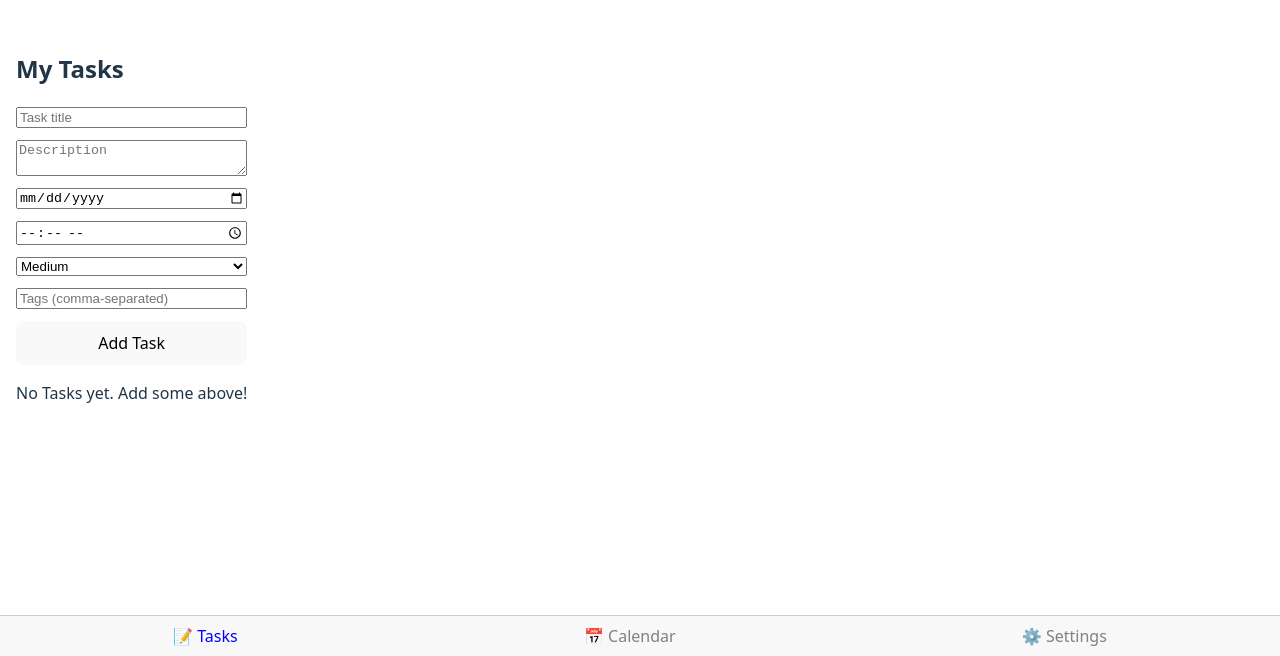
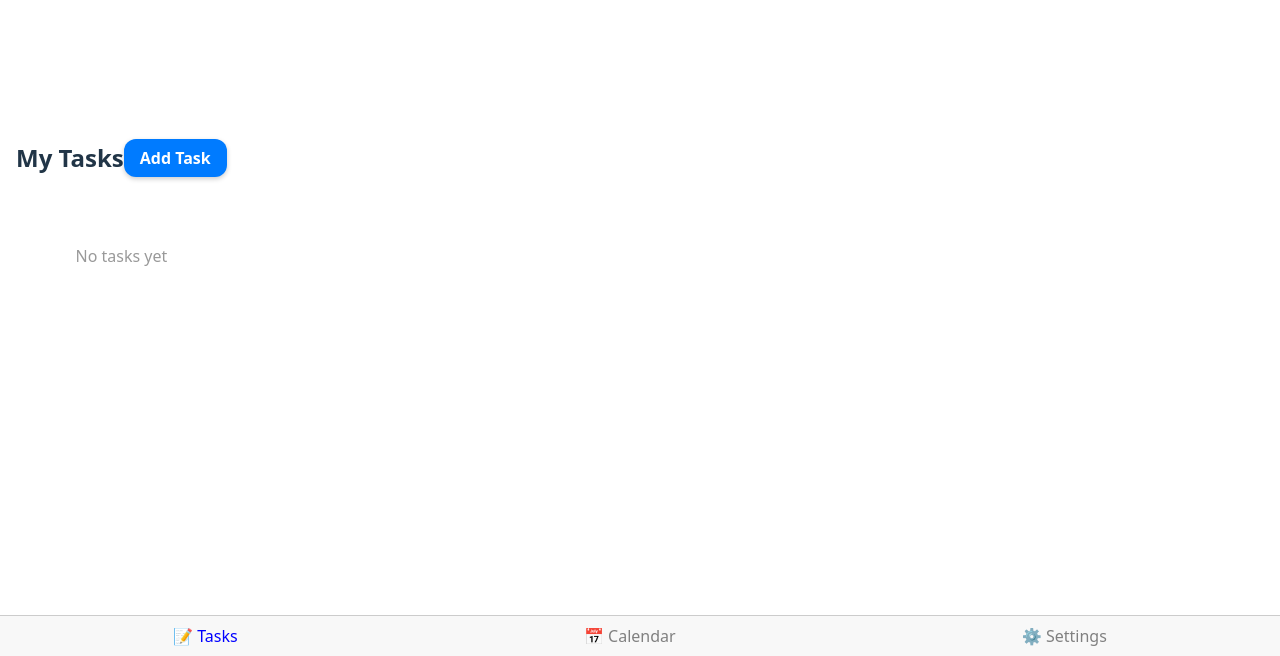
Before and after one commit to bhi049/my-pwa-app, a React (Vite) app: page / in a window 1280 px wide. Shown: the part 144-800 px from the top of the page. Built offline with nearby package versions, Linux system fonts and the light colour scheme.

Commit message:
task detail screen added and some styling improvements

```diff
--- a/src/components/TaskCard.tsx
+++ b/src/components/TaskCard.tsx
@@ -1,6 +1,7 @@
 import React from "react";
 import { Task } from "../types/Task";
 import styles from "../styles/TaskCard.module.css";
+import { useNavigate } from "react-router-dom";
 
 interface Props {
   task: Task;
@@ -20,6 +21,12 @@ const getPriorityClass = (priority: Task["priority"]) => {
 };
 
 const TaskCard: React.FC<Props> = ({ task }) => {
+  const navigate = useNavigate();
+
+  const handleOpen = () => {
+    navigate(`/task/${task.id}`);
+  };
+
   const dueDateStr = task.dueDate
     ? new Intl.DateTimeFormat(undefined, {
         dateStyle: "medium",
@@ -29,10 +36,18 @@ const TaskCard: React.FC<Props> = ({ task }) => {
 
   return (
     <div className={`${styles.card} ${getPriorityClass(task.priority)}`}>
-      <h3>{task.title}</h3>
-      {task.description && <p>{task.description}</p>}
-      <small>{dueDateStr}</small>
+      <div className={styles.cardContent}>
+        <div className={styles.textGroup}>
+          <h3>{task.title}</h3>
+          {task.description && <p>{task.description}</p>}
+          <small>{dueDateStr}</small>
+        </div>
+        <button className={styles.arrowBtn} onClick={handleOpen}>
+          ➔
+        </button>
+      </div>
     </div>
+
   );
 };
 
--- a/src/pages/Home.tsx
+++ b/src/pages/Home.tsx
@@ -1,23 +1,44 @@
-import React, { useState } from "react";
+import React, { useEffect, useState } from "react";
 import TaskForm from "../components/TaskForm";
 import TaskList from "../components/TaskList";
+import TaskCard from "../components/TaskCard";
 import { Task } from "../types/Task";
 import { loadTasks, saveTasks } from "../utils/storage";
+import styles from "../styles/Home.module.css";
 
 const Home: React.FC = () => {
-  const [tasks, setTasks] = useState<Task[]>(loadTasks());
+  const [tasks, setTasks] = useState<Task[]>([]);
+  const [showForm, setShowForm] = useState(false);
 
-  const handleTaskAdded = (newTask: Task) => {
-    const updatedTasks = [...tasks, newTask];
-    setTasks(updatedTasks);
-    saveTasks(updatedTasks);
+  useEffect(() => {
+    setTasks(loadTasks());
+  }, []);
+
+  const handleAddTask = (task: Task) => {
+    const updated = [...tasks, task];
+    setTasks(updated);
+    saveTasks(updated);
+    setShowForm(false); // Hide form after adding
   };
 
   return (
-    <div style={{ padding: "1rem", maxWidth: "600px", margin: "0 auto" }}>
-      <h2>My Tasks</h2>
-      <TaskForm onTaskAdded={handleTaskAdded} />
-      <TaskList key={tasks.length} />
+    <div className={styles.container}>
+      <div className={styles.header}>
+        <h2>My Tasks</h2>
+        <button className={styles.addButton} onClick={() => setShowForm(!showForm)}>
+          Add Task
+        </button>
+      </div>
+
+      {showForm && <TaskForm onTaskAdded={handleAddTask} />}
+
+      <div className={styles.taskList}>
+        {tasks.length === 0 ? (
+          <p className={styles.empty}>No tasks yet</p>
+        ) : (
+          tasks.map((task) => <TaskCard key={task.id} task={task} />)
+        )}
+      </div>
     </div>
   );
 };
--- /dev/null
+++ b/src/pages/TaskDetail.tsx
@@ -0,0 +1,43 @@
+import { useNavigate, useParams } from "react-router-dom";
+import { Task } from "../types/Task";
+import { loadTasks, saveTasks } from "../utils/storage";
+import styles from "../styles/TaskDetail.module.css";
+
+const TaskDetail: React.FC = () => {
+  const { id } = useParams<{ id: string }>();
+  const navigate = useNavigate();
+  const tasks = loadTasks();
+  const task = tasks.find((t) => t.id === id);
+
+  if (!task) {
+    return <p style={{ padding: "1rem" }}>Task not found.</p>;
+  }
+
+  const handleDelete = () => {
+    const updated = tasks.filter((t) => t.id !== id);
+    saveTasks(updated);
+    navigate("/");
+  };
+
+  const handleEdit = () => {
+    // You can navigate to /edit/:id or open a modal later
+    alert("Edit functionality coming soon!");
+  };
+
+  return (
+    <div className={styles.container}>
+      <h2>{task.title}</h2>
+      {task.description && <p>{task.description}</p>}
+      {task.dueDate && <p><strong>Due:</strong> {task.dueDate.toLocaleString()}</p>}
+      <p><strong>Priority:</strong> {task.priority}</p>
+      {task.tags && <p><strong>Tags:</strong> {task.tags.join(", ")}</p>}
+
+      <div className={styles.actions}>
+        <button className={styles.edit} onClick={handleEdit}>Edit</button>
+        <button className={styles.delete} onClick={handleDelete}>Delete</button>
+      </div>
+    </div>
+  );
+};
+
+export default TaskDetail;
--- a/src/routes.tsx
+++ b/src/routes.tsx
@@ -3,11 +3,13 @@ import { Route, Routes } from "react-router-dom";
 import Home from "./pages/Home";
 import Calendar from "./pages/Calendar";
 import Settings from "./pages/Settings";
+import TaskDetail from "./pages/TaskDetail";
 
 const AppRoutes: React.FC = () => (
   <Routes>
     <Route path="/" element={<Home />} />
     <Route path="/calendar" element={<Calendar />} />
+    <Route path="/task/:id" element={<TaskDetail />} />
     <Route path="/settings" element={<Settings />} />
   </Routes>
 );
--- /dev/null
+++ b/src/styles/Home.module.css
@@ -0,0 +1,37 @@
+.container {
+  padding: 1rem;
+  padding-bottom: 4rem;
+  max-width: 600px;
+  margin: 0 auto;
+}
+
+.header {
+  display: flex;
+  justify-content: space-between;
+  align-items: center;
+  margin-bottom: 1rem;
+}
+
+.addButton {
+  background-color: #007bff;
+  color: white;
+  padding: 0.5rem 1rem;
+  font-weight: bold;
+  border: none;
+  border-radius: 12px;
+  cursor: pointer;
+  font-size: 1rem;
+  box-shadow: 0 2px 5px rgba(0,0,0,0.2);
+}
+
+.taskList {
+  display: flex;
+  flex-direction: column;
+  gap: 1rem;
+}
+
+.empty {
+  text-align: center;
+  color: #999;
+  margin-top: 2rem;
+}
--- a/src/styles/TaskCard.module.css
+++ b/src/styles/TaskCard.module.css
@@ -1,11 +1,13 @@
 .card {
-  padding: 0.75rem;
-  margin-bottom: 0.5rem;
-  border-radius: 8px;
-  box-shadow: 0 1px 3px rgba(0, 0, 0, 0.1);
+  padding: 0.75rem 1rem;
+  border-radius: 16px;
+  box-shadow: 0 2px 6px rgba(0,0,0,0.3);
+  display: flex;
+  justify-content: space-between;
+  align-items: center;
   background: #ffffff;
   color: #000000;
-  border-left: 4px solid gray;
+  border-left: 5px solid gray;
 }
 
 .high {
@@ -19,3 +21,33 @@
 .low {
   border-left-color: green;
 }
+
+.cardContent {
+  display: flex;
+  justify-content: space-between;
+  align-items: center;
+  width: 100%;
+}
+
+.textGroup {
+  flex: 1;
+  margin-right: 1rem;
+}
+
+.textGroup h3 {
+  margin: 0.25rem 0;
+  color: black;
+  font-size: 0.95rem;
+}
+
+.textGroup small {
+  color: #999;
+}
+
+.arrowBtn {
+  background: none;
+  border: none;
+  font-size: 1.5rem;
+  color: #666;
+  cursor: pointer;
+}
--- /dev/null
+++ b/src/styles/TaskDetail.module.css
@@ -0,0 +1,29 @@
+.container {
+  padding: 1.5rem;
+  max-width: 600px;
+  margin: 0 auto;
+}
+
+.actions {
+  display: flex;
+  gap: 1rem;
+  margin-top: 2rem;
+}
+
+.edit {
+  background: #007bff;
+  color: white;
+  border: none;
+  padding: 0.5rem 1rem;
+  border-radius: 8px;
+  cursor: pointer;
+}
+
+.delete {
+  background: #ff4d4d;
+  color: white;
+  border: none;
+  padding: 0.5rem 1rem;
+  border-radius: 8px;
+  cursor: pointer;
+}
```
